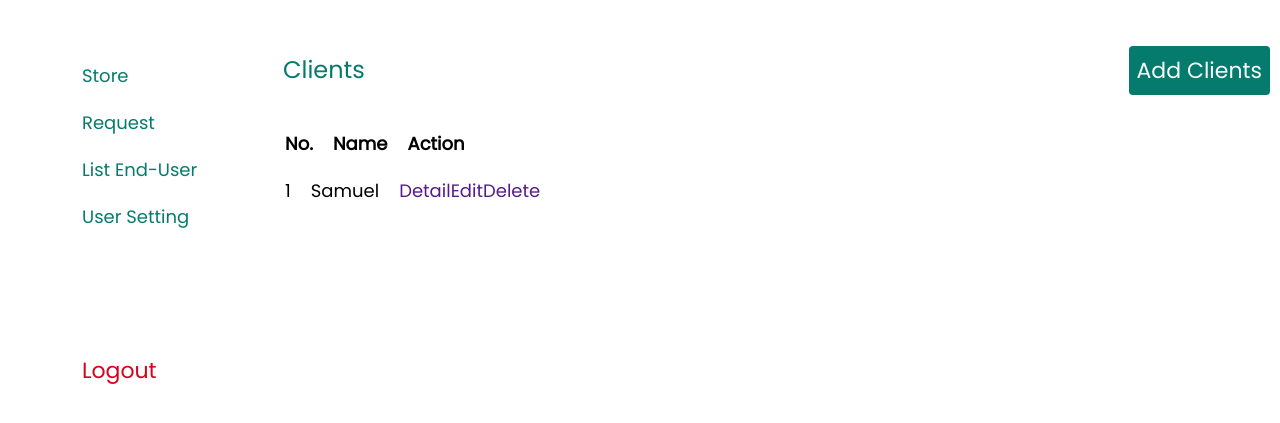
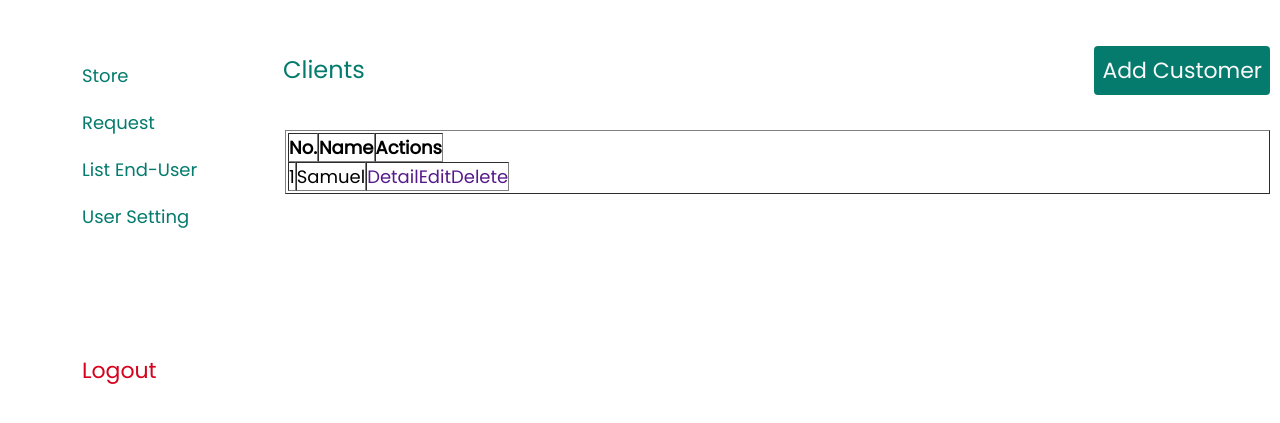
Before and after one commit to rizkybaca/co-proyek, a PHP site: page /index1.php in a window 1280 px wide. Shown: the part 158-581 px from the top of the page. Run offline with PHP 8.4, Linux system fonts and the light colour scheme.

Commit message:
update super customers

```diff
--- a/index1.php
+++ b/index1.php
@@ -3,7 +3,7 @@
 <head>
 	<link href="https://fonts.googleapis.com/css?family=Poppins&display=swap" rel="stylesheet" />
 	<link href="./main.css" rel="stylesheet" />
-	<title>Document</title>
+	<title>Capt. Order</title>
 </head>
 <body>
 	<div class="header">
@@ -49,7 +49,7 @@
 		<!-- start content -->
 		<div class="content">
 			<?php
-				include './super/client/clients.php';
+				include './super/customer/customers.php';
 			?>
 		</div>
 		<!-- end of content -->
--- a/main.css
+++ b/main.css
@@ -787,3 +787,179 @@ text-transform: capitalize;
 
 color: #FFFFFF;
 }
+.container .content .cont-show-customer{
+  display: flex;
+  flex-direction: column;
+  align-items: flex-start;
+  padding: 10px;
+}
+.container .content .cont-show-customer table{
+  width: 100%;
+/*  display: flex;*/
+}
+/*.container .content .cont-show-customer table tr, th, td{
+  border: 1px solid black;
+}*/
+.container .content .cont-show-customer tr{
+  display: flex;
+  flex-direction: row;
+  align-items: flex-start;
+  padding: 0px;
+}
+.container .content .cont-show-customer tr th{
+  display: flex;
+  flex-direction: row;
+  justify-content: center;
+  align-items: center;
+  padding: 0px;
+  font-family: Poppins;
+font-style: normal;
+font-weight: bold;
+font-size: 18px;
+line-height: 27px;
+/* identical to box height */
+
+text-transform: capitalize;
+
+color: #000000;
+}
+.container .content .cont-show-customer tr td{
+  display: flex;
+  flex-direction: row;
+  justify-content: center;
+  align-items: center;
+  padding: 0px;
+  font-family: Poppins;
+font-style: normal;
+font-weight: normal;
+font-size: 18px;
+line-height: 27px;
+/* identical to box height */
+
+text-transform: capitalize;
+
+color: #000000;
+}
+.container .content .cont-add-customer{
+  /* Auto Layout */
+
+display: flex;
+flex-direction: column;
+justify-content: flex-start;
+padding-right: 10px;
+}
+.container .content .cont-add-customer form{
+    display: flex;
+  align-items: stretch;
+  flex-direction: column;
+}
+.container .content .cont-add-customer form .input{
+/* Auto Layout */
+
+display: flex;
+flex-direction: column;
+align-items: stretch;
+padding: 0px;
+
+}
+.container .content .cont-add-customer form .input .col{
+  display: flex;
+flex-direction: column;
+align-items: stretch;
+padding: 0px;
+}
+.container .content .cont-add-customer form .input .col label{
+  /* Auto Layout */
+
+display: flex;
+flex-direction: row;
+align-items: center;
+padding: 10px;
+font-family: Poppins;
+font-style: normal;
+font-weight: normal;
+font-size: 18px;
+line-height: 27px;
+/* identical to box height */
+
+text-transform: capitalize;
+
+color: #000000;
+}
+.container .content .cont-add-customer form .input .col input{
+  /* Auto Layout */
+
+display: flex;
+flex-direction: row;
+align-items: center;
+padding: 10px;
+border: 1px solid rgba(0, 0, 0, 0.5);
+box-sizing: border-box;
+border-radius: 4px;
+font-family: Poppins;
+font-style: normal;
+font-weight: normal;
+font-size: 18px;
+line-height: 27px;
+/* identical to box height */
+
+text-transform: lowercase;
+
+color: rgba(0, 0, 0, 0.5);
+}
+.container .content .cont-add-customer form .button{
+  /* Auto Layout */
+
+display: flex;
+flex-direction: row;
+align-items: flex-start;
+padding: 0px;
+margin-bottom: 50px;
+margin-top: 20px;
+}
+.container .content .cont-add-customer form .button a{
+  /* Auto Layout */
+
+display: flex;
+flex-direction: row;
+justify-content: center;
+align-items: center;
+padding: 8px;
+width: 150px;
+height: 53px;
+border: 1px solid rgba(249, 26, 12, 0.7);
+box-sizing: border-box;
+border-radius: 4px;
+font-family: Poppins;
+font-style: normal;
+font-weight: normal;
+font-size: 22px;
+line-height: 33px;
+/* identical to box height */
+
+text-transform: capitalize;
+
+color: rgba(249, 26, 12, 0.7);
+margin-right: 20px;
+}
+.container .content .cont-add-customer form .button input{
+  display: flex;
+flex-direction: row;
+justify-content: center;
+align-items: center;
+padding: 8px;
+width: 150px;
+height: 53px;
+background: #047B6D;
+border-radius: 4px;
+font-family: Poppins;
+font-style: normal;
+font-weight: normal;
+font-size: 22px;
+line-height: 33px;
+/* identical to box height */
+
+text-transform: capitalize;
+
+color: #FFFFFF;
+}
--- /dev/null
+++ b/super/customer/customers.php
@@ -0,0 +1,25 @@
+<div class="head">
+	<div class="tittle">
+		<p>Clients</p>
+	</div>
+	<div class="button">
+		<a href="#">Add Customer</a>
+	</div>
+</div>
+<div class="cont-show-customer">
+	<table border="1">
+		<tr>
+			<th>No.</th>
+			<th>Name</th>
+			<th>Actions</th>
+		<tr>
+			<td>1</td>
+			<td>Samuel</td>
+			<td>
+				<a href="">Detail</a>
+				<a href="">Edit</a>
+				<a href="">Delete</a>
+			</td>
+		</td>
+	</table>
+</div>
```
Also changed, not shown: super/customer/add.php (added, +35 -0 lines), super/customer/update.php (added, +35 -0 lines).
